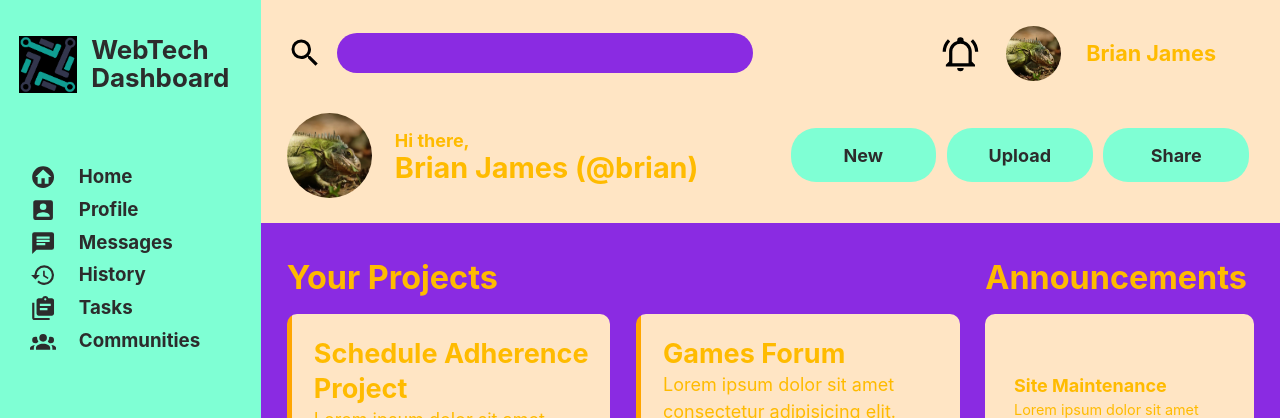
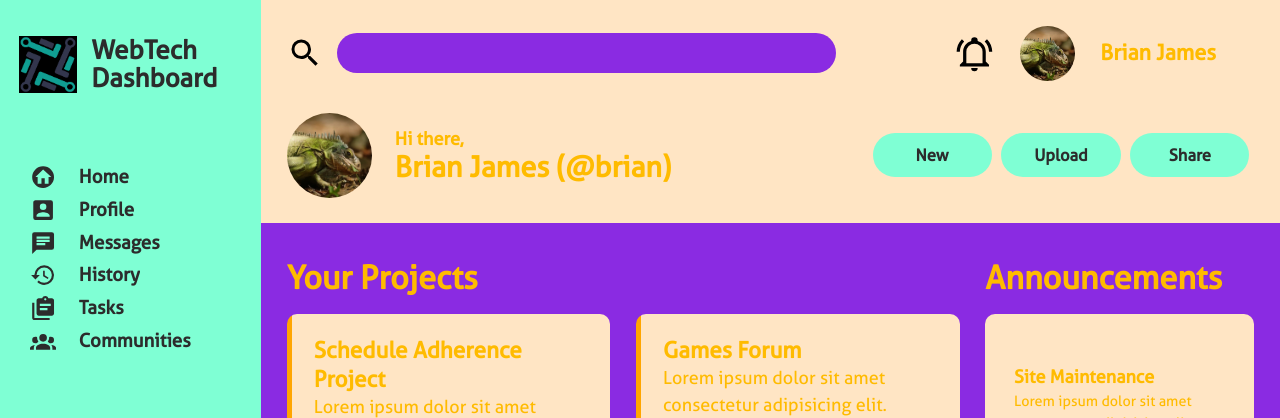
Before and after one commit to Isaacans/TOP_Admin_Dashboard_Project, a plain HTML site: page index.html in a window 1280 px wide. Shown: the top 418 px of the page. Drawn offline with Linux system fonts and the light colour scheme; a web font is replaced by a local one.

Commit message:
Add custom font file
Minor further font size adjustments for overall appearance

```diff
--- a/styles.css
+++ b/styles.css
@@ -44,7 +44,7 @@ End of CSS custom properties
 */
 @font-face {
     font-family: "Aller";
-    src: url(fonts/Aller_Rg.ttf) format("woff");
+    src: url(fonts/aller_rg-webfont.woff2) format("woff2");
 }
 body {
     color: var(--main-text-color, rgb(32, 14, 14));
@@ -156,7 +156,7 @@ svg {
             color: var(--side-panel-text-color);
             background-color: var(--side-panel-bg-color);
             font-weight: bold;
-            font-size: 1.25em;
+            font-size: 1.15em;
             border: none;
             border-radius: 25px;
             width: 12ch;
@@ -276,7 +276,7 @@ svg {
         font-size: 1.25em;
         h1 {
             line-height: 1.3;
-            font-size: 1.5em;
+            font-size: 1.25em;
         }
         menu {
             margin-top: auto;
```
Also changed, not shown: fonts/aller_rg-webfont.woff2 (added).
